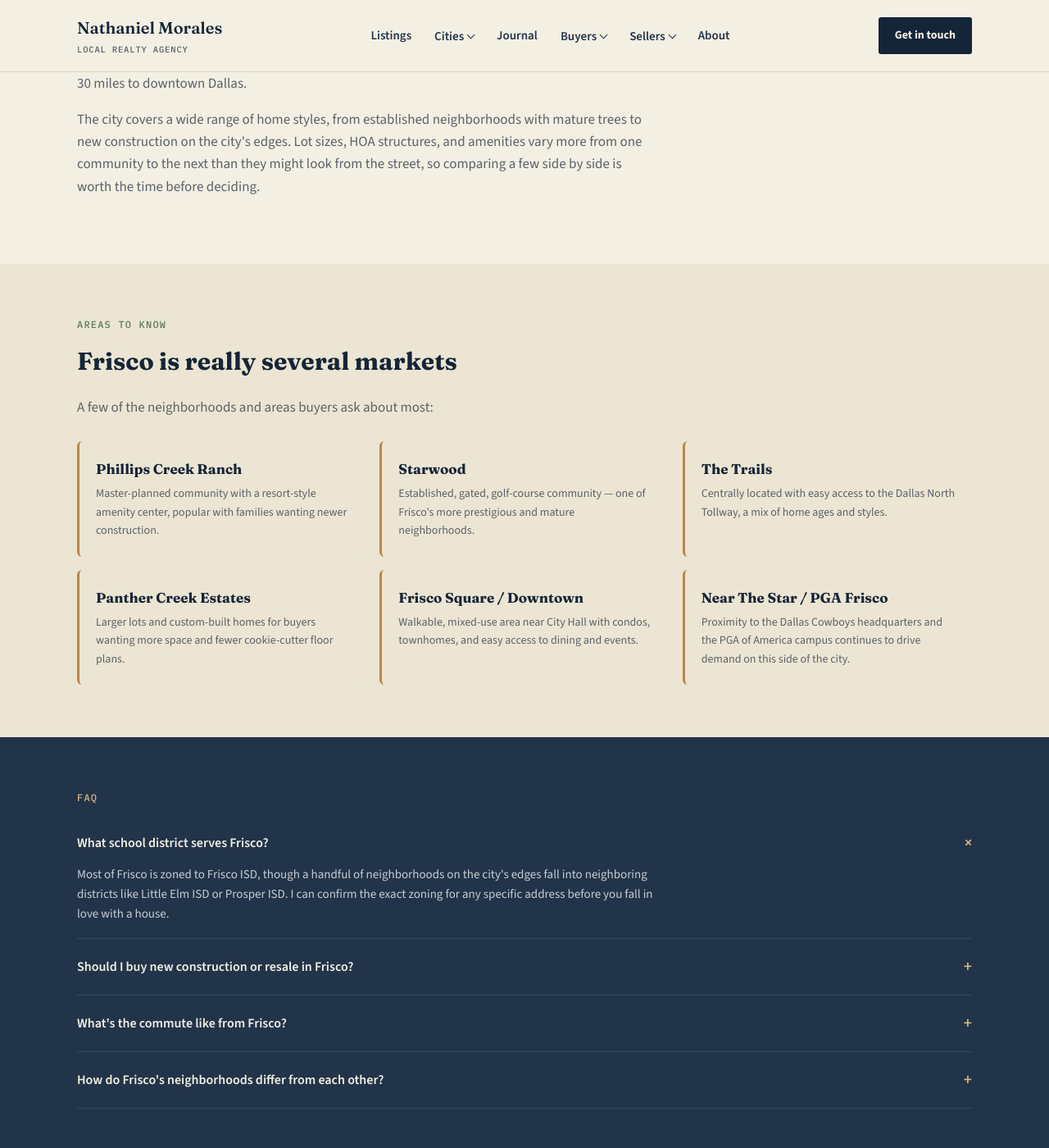
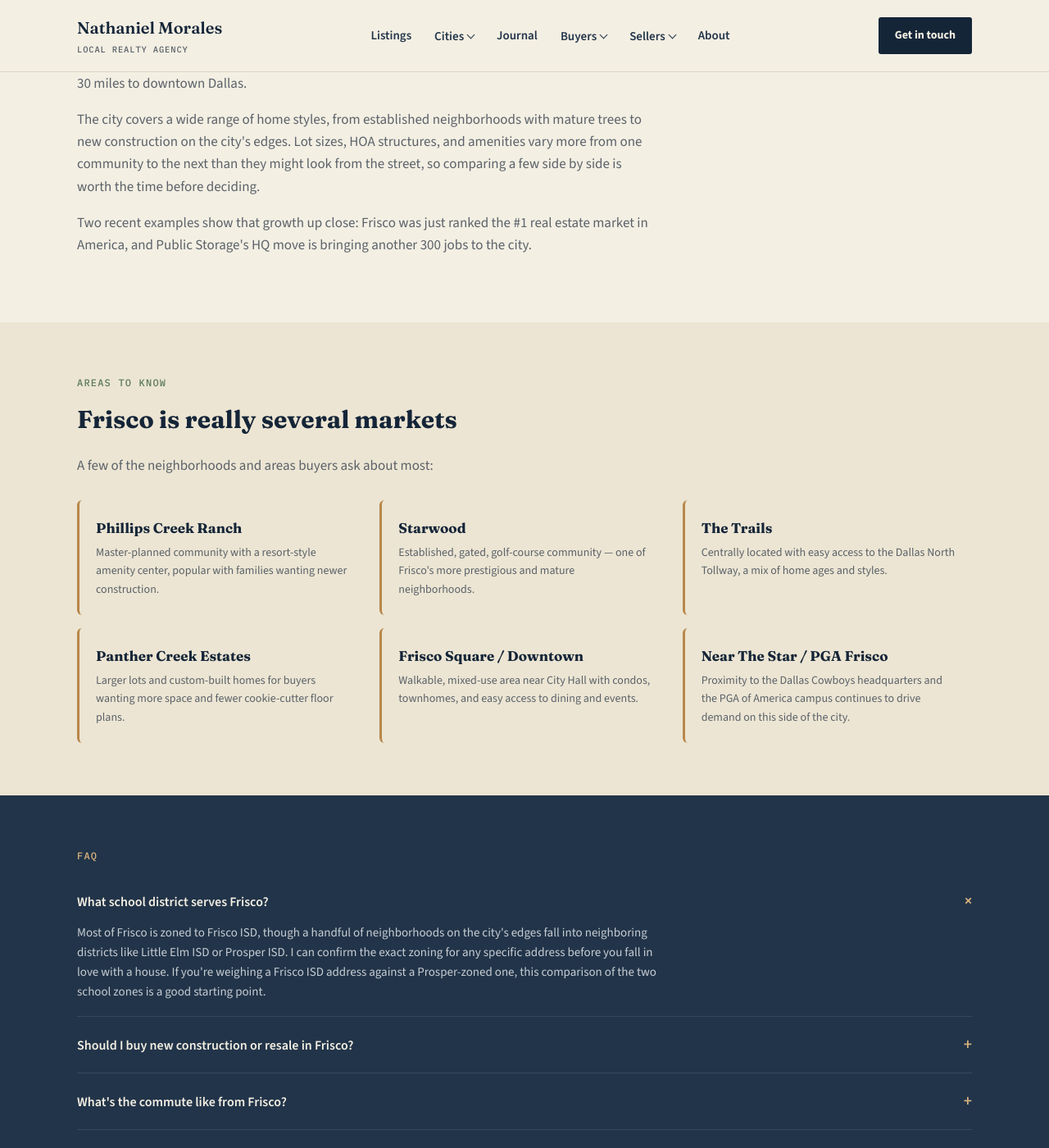
Before and after one commit to nathanielmorales7/deedanddoor, a Jekyll site: the page frisco.html, which Jekyll copies as it is, in a window 1280 px wide and 1400 px high, scrolled down 642 px. Shown: the whole window at 82% size. Built offline with Jekyll 4.4.1, drawn with Linux system fonts in a browser that asks for light colours.

Commit message:
Link Frisco journal posts (#1 market, Public Storage HQ, vs. Prosper)
Updated paragraphs to include recent examples of Frisco's growth and added details about school district zoning.

```diff
--- a/frisco.html
+++ b/frisco.html
@@ -261,7 +261,7 @@
     <div class="section-tag">Why Frisco</div>
     <h2>One of DFW's fastest-growing cities</h2>
     <p class="lead-p">Frisco has been one of the fastest-growing cities in the country for over a decade &mdash; corporate relocations, new retail, and a steady pipeline of new-construction neighborhoods have reshaped the city. It's zoned primarily to Frisco ISD, with easy access to the Dallas North Tollway and about 30 miles to downtown Dallas.</p>
-    <p class="lead-p">The city covers a wide range of home styles, from established neighborhoods with mature trees to new construction on the city's edges. Lot sizes, HOA structures, and amenities vary more from one community to the next than they might look from the street, so comparing a few side by side is worth the time before deciding.</p>
+    <p class="lead-p">The city covers a wide range of home styles, from established neighborhoods with mature trees to new construction on the city's edges. Lot sizes, HOA structures, and amenities vary more from one community to the next than they might look from the street, so comparing a few side by side is worth the time before deciding.</p>     <p class="lead-p">Two recent examples show that growth up close: Frisco <a href="journal-frisco-no1-market.html" class="journal-link">was just ranked the #1 real estate market in America</a>, and <a href="journal-public-storage-frisco-hq.html" class="journal-link">Public Storage's HQ move</a> is bringing another 300 jobs to the city.</p>
   </div>
 </section>
 
@@ -305,7 +305,7 @@
     <div class="faq-list">
       <div class="faq-item open">
         <div class="faq-q"><span>What school district serves Frisco?</span><span class="chev">+</span></div>
-        <div class="faq-a">Most of Frisco is zoned to Frisco ISD, though a handful of neighborhoods on the city's edges fall into neighboring districts like Little Elm ISD or Prosper ISD. I can confirm the exact zoning for any specific address before you fall in love with a house.</div>
+        <div class="faq-a">Most of Frisco is zoned to Frisco ISD, though a handful of neighborhoods on the city's edges fall into neighboring districts like Little Elm ISD or Prosper ISD. I can confirm the exact zoning for any specific address before you fall in love with a house. If you're weighing a Frisco ISD address against a Prosper-zoned one, <a href="journal-frisco-vs-prosper.html" class="journal-link">this comparison of the two school zones</a> is a good starting point.</div>
       </div>
       <div class="faq-item">
         <div class="faq-q"><span>Should I buy new construction or resale in Frisco?</span><span class="chev">+</span></div>
```
